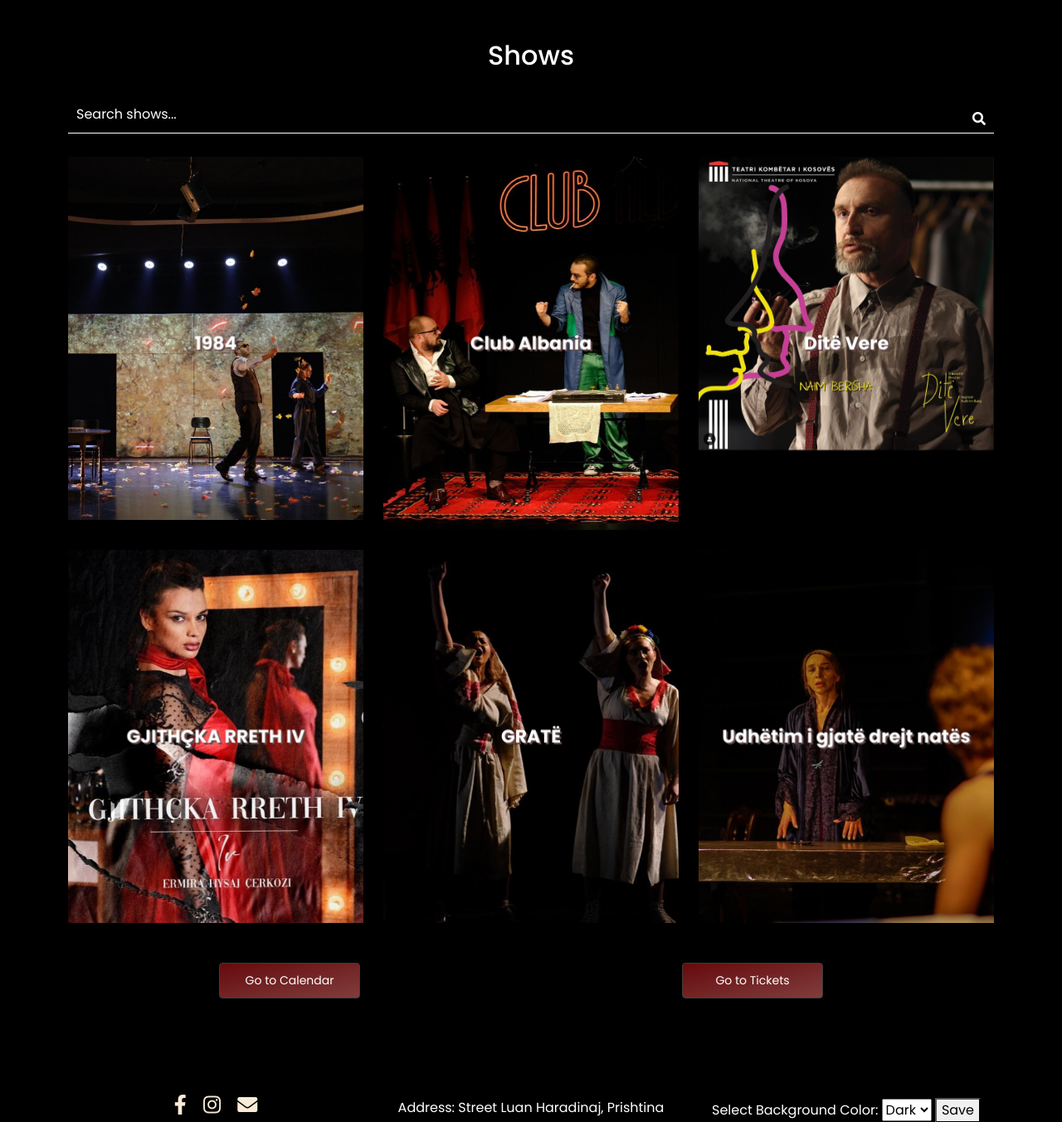
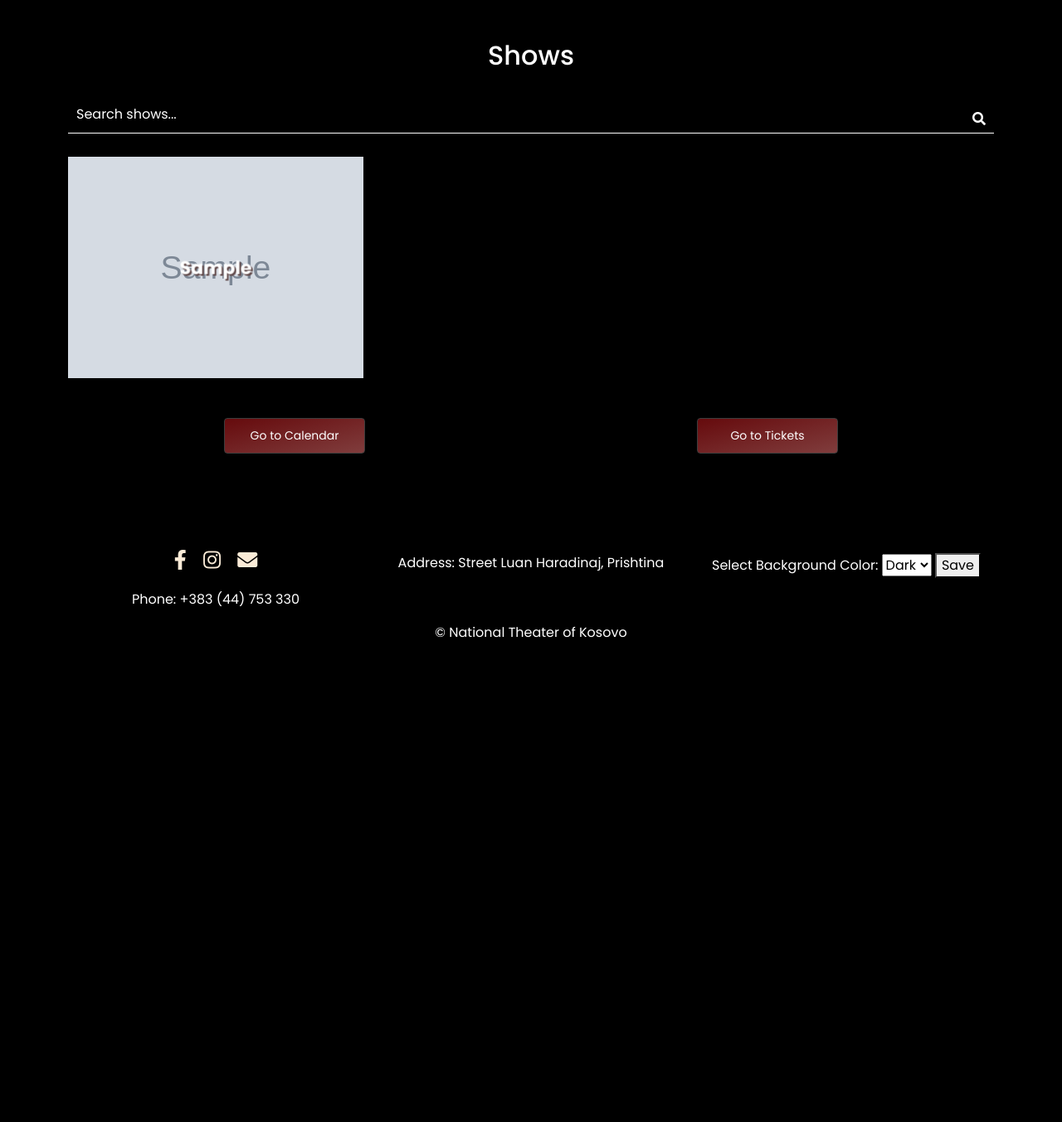
Before and after one commit to gertahodolli/UEB20_23_Gr2, a PHP site: page /shows.php in a window 1280 px wide. Shown: the part 76-1429 px from the top of the page at 83% size. After the commit the page ends 845 px from the top, so only its background shows below. Run offline with PHP 8.4, Linux system fonts and the light colour scheme; tables that the repository leaves empty or names only in its code hold one stand-in row (values such as "Sample post"); grey boxes marked "Sample" are stand-in pictures.

Commit message:
updates in shows file

```diff
--- a/shows.php
+++ b/shows.php
@@ -1,4 +1,6 @@
 <?php
+
+include 'database/db_connect.php';
 // Function to set a cookie
 function set_cookie($name, $value, $expiry) {
     setcookie($name, $value, time() + $expiry, "/");
@@ -177,7 +179,6 @@ if(isset($_POST['color'])) {
   <?php include 'navbar.php'; ?>
 </header>
 
-
 <section class="show-changes">
     <div class="container pt-5">
         <h2 style="text-align: center; margin-bottom: 30px;">Shows</h2>
@@ -187,50 +188,24 @@ if(isset($_POST['color'])) {
         </div>
         <div class="row">
         <?php
-            // Define an array of shows with their titles and other details
-            $shows = array(
-                array(
-                    "title" => "Club Albania",
-                    "director" => "Fatos Berisha",
-                    "actors" => "Armond Morina, Ard Islami, Armend Smajli, Maylinda Kosumovic, Naim Berisha, Teuta Krasniqi and Ylber Bardhi",
-                    "description" => "The play is based on the comedy, 'After Death' by A.Z. Çajupi."
-                ),
-                array(
-                    "title" => "1984",
-                    "director" => "Igor Mendjisky",
-                    "actors" => "Adrian Morina, Arta Selimi, Basri Lushtaku, Edona Reshitaj, Flaka Latifi, Shpejtim Kastrati, Xhejlane Godanci dhe Ylber Bardhi",
-                    "description" => "Dramatized from author George Orwell's dystopian novel."
-                ),
-                array(
-                    "title" => "Udhëtim i gjatë drejt natës",
-                    "director" => "Iliriana Arifi",
-                    "actors" => "Ernest Malazogu, Arta Selimi, Allmir Suhodolli, Don Shala, Florie Bajoku",
-                    "description" => "“Udhëtimi i gjate drejt nates” for the last time this year on December 13, 2023."
-                ),
-                array(
-                    "title" => "GJITHÇKA RRETH IV",
-                    "director" => "Hervin Çuli",
-                    "actors" => "Ermira Hysaj Çerkozi, Albulena Kryeziu Bokshi, Hervin Çuli, Adrian Morina, Kushtrim Sheremeti, Rovena Lule Kuka, Natasha Sela, Endriu Hysi",
-                    "description" => "The dramas and intrigues that a person weaves with a sick ego to achieve their goals, regardless of the destruction or harm inflicted on those around them."
-                ),
-                array(
-                    "title" => "GRATË",
-                    "director" => "Nastazja Domaradzka",
-                    "actors" => "Edona Reshitaj, Gresa Pallaska, Lumnije Sopi, Sheqerie Buqaj, Shengyl Ismaili, Xhejlane Godanci",
-                    "description" => "The play 'WOMEN - or their sins in patriarchy!', is an authorial show in collaboration with the ensemble."
-                ),
-                array(
-                    "title" => "Ditë Vere",
-                    "director" => "Kaltrim Balaj",
-                    "actors" => "Andi Bajgora, Art Pasha, Era Balaj, Lumnije Sopi, Veton Osmani, Adhurim Demi, Naim Berisha",
-                    "description" => "The show will be played in the open air at the Palace of Youth and Sports in Pristina, so after getting the tickets at the ticket office of the National Theatre, the theater attendants will accompany you to the location of the show."
-                )
-                // Add more shows here
-            );
+
+        // Query to fetch show data from the database
+        $stmt = $conn->prepare("SELECT emrin, regjisorin, duration, aktoret, pershkrimi, foto FROM shfaqje");
+        $stmt->execute();
+        $result = $stmt->get_result();
+
+        // Store the fetched data in an array
+        $shows = array();
+        while ($row = $result->fetch_assoc()) {
+            $shows[] = $row;
+        }
+
+        $stmt->close();
+        $conn->close();
 
         // Function to compare titles for sorting
         function compare_titles($show1, $show2) {
-                return strcmp($show1['title'], $show2['title']);
+            return strcmp($show1['emrin'], $show2['emrin']);
         }
 
         // Sort the shows array alphabetically based on titles
@@ -242,14 +217,14 @@ if(isset($_POST['color'])) {
             <div class="col-md-4 mb-4">
                 <div class="show-card">
                     <div class="show-image">
-                            <!-- Your show image HTML -->
-                            <img src="resources/shows/<?php echo strtolower(str_replace(' ', '', $show['title'])); ?>.png" alt="<?php echo $show['title']; ?>" class="shows-img">
-                            <div class="show-title"><?php echo $show['title']; ?></div>
+                        <!-- Display the image for the show -->
+                        <img src="<?php echo htmlspecialchars($show['foto']); ?>" alt="<?php echo htmlspecialchars($show['emrin']); ?>" class="shows-img">
+                        <div class="show-title"><?php echo htmlspecialchars($show['emrin']); ?></div>
                         <div class="show-info">
-                                <h3><?php echo $show['title']; ?></h3>
-                                <p><b>Director:</b> <u><?php echo $show['director']; ?></u></p>
-                                <p><i><b>Actors:</b></i> <?php echo $show['actors']; ?></p>
-                                <p><?php echo $show['description']; ?></p>
+                            <h3><?php echo htmlspecialchars($show['emrin']); ?></h3>
+                            <p><b>Director:</b> <u><?php echo htmlspecialchars($show['regjisorin']); ?></u></p>
+                            <p><i><b>Actors:</b></i> <?php echo htmlspecialchars($show['aktoret']); ?></p>
+                            <p><?php echo htmlspecialchars($show['pershkrimi']); ?></p>
                         </div>
                     </div>
                 </div>
@@ -257,6 +232,7 @@ if(isset($_POST['color'])) {
             <?php
         }
         ?>
+        </div>
 
         <div class="row mt-4 mb-5 pb-5 text-center">
             <div class="col-md-6">
@@ -269,7 +245,7 @@ if(isset($_POST['color'])) {
     </div>
 </section>
 
-    <footer class=" text-center pb-3 bg-color">
+<footer class="text-center pb-3 bg-color">
     <div class="container">
         <div class="row">
             <div class="col">
@@ -300,63 +276,15 @@ if(isset($_POST['color'])) {
             <div class="col">
                 <p>&copy; <span id="remove">2023</span> National Theater of Kosovo</p></p>
             </div>
-
         </div>
     </div>
 </footer>
 
-
-
-
-    <!--Used remove to delete the span element containing the year-->
-
 <script>
     $(document).ready(function() {
-      // Select the element with the ID 'remove'
         $('#remove').remove();
     });
 
-    </script>
-
-    <!--Through filter, map and reduce funtions, sorted the shows in which Ylber Bardhi plays, shows which are directed by Kaltrim Balaj, and the total number of shows-->
-
-
-    <script>
-      // Get all the show elements
-      const showElements = document.querySelectorAll('.show-card');
-
-      // Convert NodeList to Array
-      const showsArray = Array.from(showElements);
-
-      // Filter shows where Actor Ylber Bardhi plays
-      const showsWithYlberBardhi = showsArray.filter(show => {
-        const actors = show.querySelector('.show-info').innerHTML;
-        return actors.includes('Ylber Bardhi');
-      }).map(show => {
-        return show.querySelector('.show-title').textContent;
-      });
-
-      // Extract shows directed by Kaltrim Balaj
-      const showsDirectedByKaltrimBalaj = showsArray.filter(show => {
-        const director = show.querySelector('.show-info').innerHTML;
-        return director.includes('Kaltrim Balaj');
-      }).map(show => {
-        return show.querySelector('.show-title').textContent;
-      });
-
-      // Use reduce for counting or summing up
-      const totalShows = showsArray.reduce((accumulator, currentShow) => {
-        // Perform any operation here (e.g., counting)
-        return accumulator + 1;
-      }, 0);
-
-      console.log('Shows with Ylber Bardhi:', showsWithYlberBardhi);
-      console.log('Shows directed by Kaltrim Balaj:', showsDirectedByKaltrimBalaj);
-      console.log('Total number of shows:', totalShows);
-
-
-    </script>
-    <script>
     document.addEventListener('DOMContentLoaded', function () {
         const showElements = document.querySelectorAll('.show-card');
         const showsArray = Array.from(showElements);
@@ -385,14 +313,5 @@ if(isset($_POST['color'])) {
         });
     });
 </script>
-
-<script>
-  $(document).ready(function() {
-  // Select the element with the ID 'remove'
-  $('#remove').remove();
-});
-
-</script>
-
 </body>
 </html>
```
Also changed, not shown: database/shows_operations.php (+4 -4 lines), resources/shows/KamarjaETurpit.PNG (added), resources/shows/UneJamVeteGrua.PNG (added), resources/shows/kamarjaeturpit.jpg (added). Lines whose indentation alone changed are shown as unchanged.
